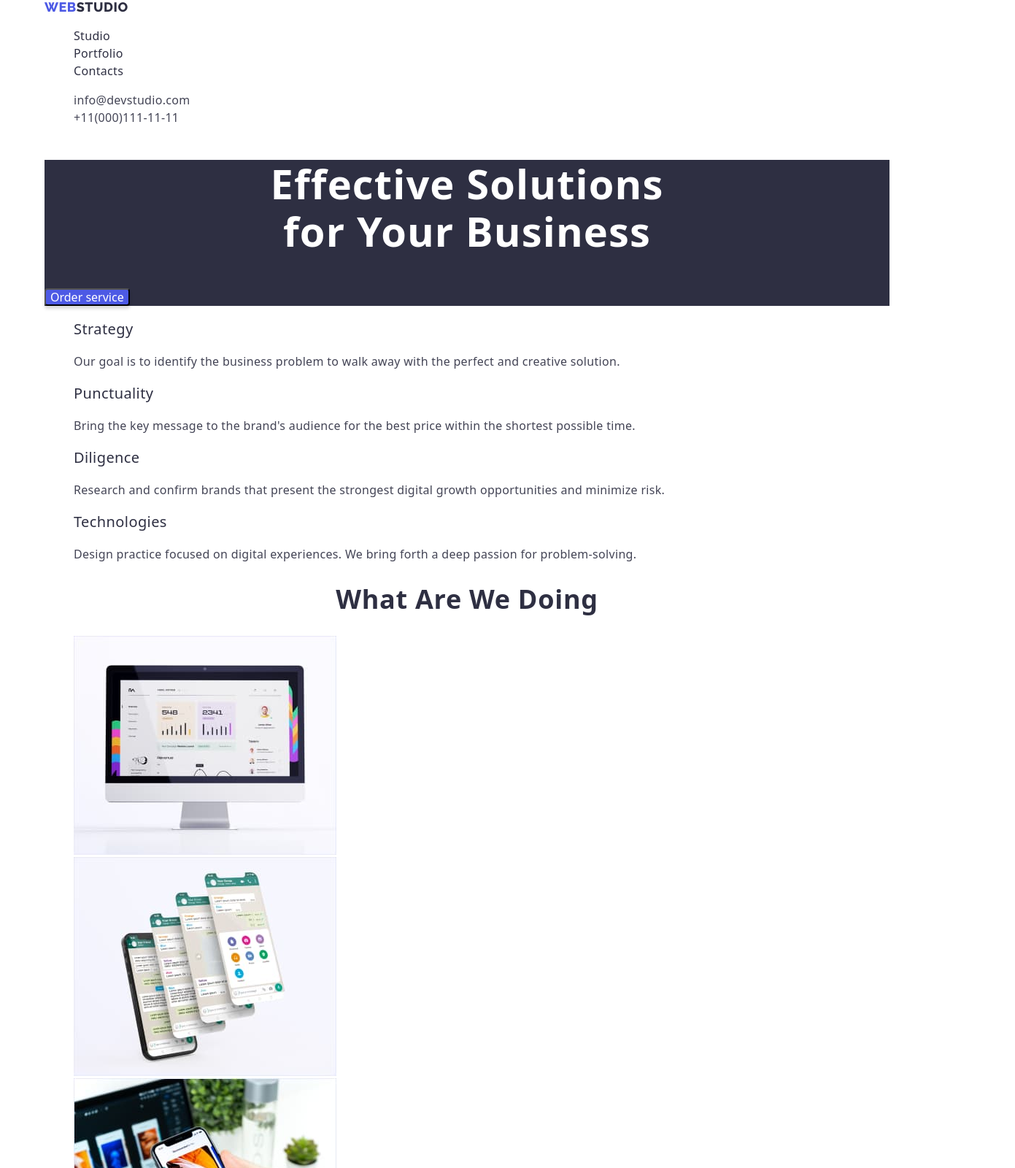
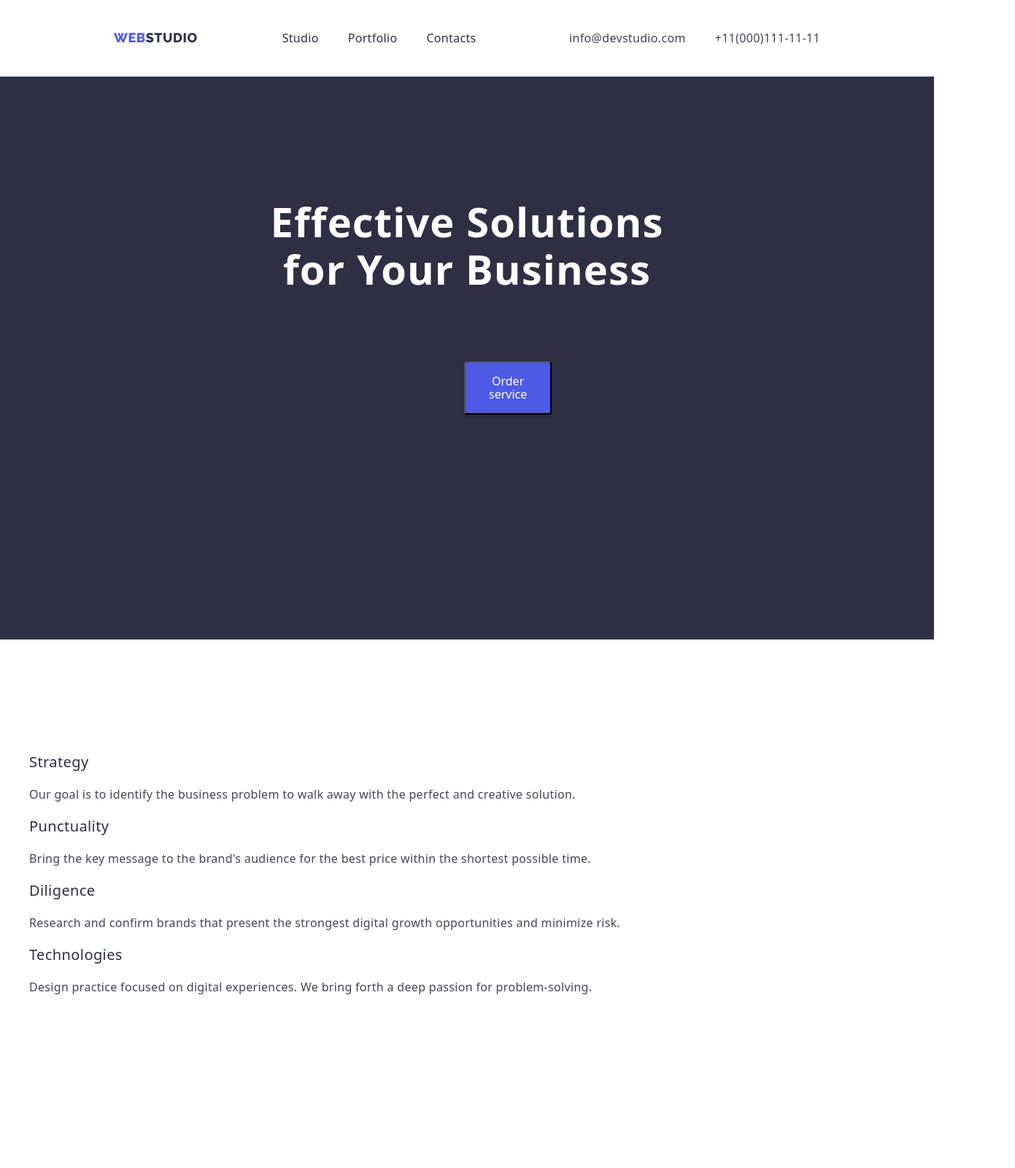
Before and after one commit to Canisa21/goit-markup-hw-03, a plain HTML site: page index.html in a window 1280 px wide. Shown: the top 1600 px of the page at 73% size, 1391 px wide, since content can reach past the window. Drawn offline with nearby package versions, Linux system fonts and the light colour scheme.

Commit message:
correctflex

```diff
--- a/css/styles.css
+++ b/css/styles.css
@@ -80,6 +80,7 @@ body {
         line-height: 10,7 ;
         letter-spacing: 1.12px;
         text-align: center;
+
 }
 
 .order-service {
@@ -88,6 +89,10 @@ body {
     border-radius: 4px;
     box-shadow: 0px 4px 4px 0px rgba(0, 0, 0, 0.15);
     cursor: pointer;
+    margin: 48px 635px 188px 636px;
+    padding: 16px 32px;
+
+
 }
 
 .main-pillars-list {
@@ -120,8 +125,12 @@ body {
 .solutions-list {
     list-style-type: none;
 }
+.section-team {
+    background-color: var(--background-color-ourteam);
+}
 .team-list {
     list-style-type: none;
+
 }
 .team-names {
     color: var(--color-headings);
@@ -130,13 +139,15 @@ body {
         font-weight: 500;
         line-height: 1.2;
         letter-spacing: 0.4px;
+        background-color: var(--background-color-header);
 }
 .team-position {
         text-align: center;
         font-size: 16px;
         line-height: 1.5;
         letter-spacing: 0.32px;
-        color: var(--color-text)
+        color: var(--color-text);
+        background-color: var(--background-color-header);
 }
 
 .footer-style {
@@ -208,9 +219,55 @@ background-color: rgba(64, 75, 191, 1);
 color: rgba(255, 255, 255, 1);
  }
 
+.section {
+    padding-top: 120px;
+    padding-bottom: 120px;
+}
+ .container {
+     max-width: 1440px;
+     margin-inline: auto;
+     padding: 0 15;
+ }
 
- .container {
-     max-width: 1158px;
-     margin-inline: auto;
-    padding: 0 15;
+ .menu-wrapper {
+    display: flex;
+    justify-content: space-between;
+    border-bottom: 1px solid rgba(231, 233, 252, 1);
+    padding: 24px 156px;
+    align-items: center;
  }
+ .menu-wrapper>nav {
+    display: flex;
+    gap: 76px;
+    align-items: center;
+
+ }
+ .menu-wrapper>nav>menu {
+    display: flex;
+    gap: 40px
+ }
+ .menu-wrapper>ul {
+    display: flex;
+    gap: 40px;
+ }
+.menu-wrapper>menu>ul {
+    gap: 332px;
+
+}
+
+.heading-wrapper>h1 {
+    box-sizing: border-box;
+    padding: 188px 472px 292px;
+
+}
+
+.pillars-wrapper {
+    display: flex;
+    justify-content: space-between;
+    flex-direction: row;
+}
+
+.solutions-wrapper {
+    display: flex;
+        justify-content: space-between;
+}
--- a/index.html
+++ b/index.html
@@ -19,6 +19,7 @@ https://cdn.jsdelivr.net/npm/modern-normalize@2.0.0/modern-normalize.min.css
   <body>
     <div class="container">
     <header>
+      <div class="menu-wrapper">
       <nav>
         <a href="/" class="logo-style"><span class="logo-web">WEB</span>STUDIO</a>
         <menu class="menu-links">
@@ -31,21 +32,24 @@ https://cdn.jsdelivr.net/npm/modern-normalize@2.0.0/modern-normalize.min.css
         <li><a href="mailto:info@devstudio.com" class="links-contact">info@devstudio.com</a></li>
         <li><a href="tel:+11(000)111-11-11" class="links-contact">+11(000)111-11-11</a></li>
       </ul>
+      </div>
        </header>
     </div>
 
+
+    <div class="container">
     <main>
-<div class="container">
-      <section class="section-main-heading">
-        <div class="container main-heading-wrapper">
+<div class="heading-wrapper">
+      <section class="section section-main-heading">
         <h1 class="main-heading"> Effective Solutions <br /> for Your Business</h1>
         <button class="order-service" type="button">Order service</button>
       </section>
       </div>
 
 
-<div class="container">
-      <section>
+
+      <section class="section">
+<div class="pillars-wrapper">
         <ul class="main-pillars-list">
           <li>
             <h3 class="main-pillars">Strategy</h3>
@@ -77,14 +81,14 @@ https://cdn.jsdelivr.net/npm/modern-normalize@2.0.0/modern-normalize.min.css
             </p>
           </li>
         </ul>
+        </div>
       </section>
-      </div>
 
 
-      <div class="container">
-      <section>
+
+      <section class="section">
         <h2 class="header-two">What are we doing</h2>
-
+<div class="solutions-wrapper">
         <ul class="solutions-list">
           <li>
             <img
@@ -111,12 +115,14 @@ https://cdn.jsdelivr.net/npm/modern-normalize@2.0.0/modern-normalize.min.css
             />
           </li>
         </ul>
+        </div>
       </section>
-</div>
 
 
-      <div class="container">
-      <section>
+
+
+      <div class="team-wrapper">
+      <section class="section section-team">
         <h2 class="header-two">Our team</h2>
         <ul class="team-list">
           <li>
@@ -179,6 +185,7 @@ https://cdn.jsdelivr.net/npm/modern-normalize@2.0.0/modern-normalize.min.css
       </section>
       </div>
     </main>
+    </div>
 
     <div class="container">
     <footer class="footer-style">
```
Also changed, not shown: portfolio.html (+9 -13 lines).
